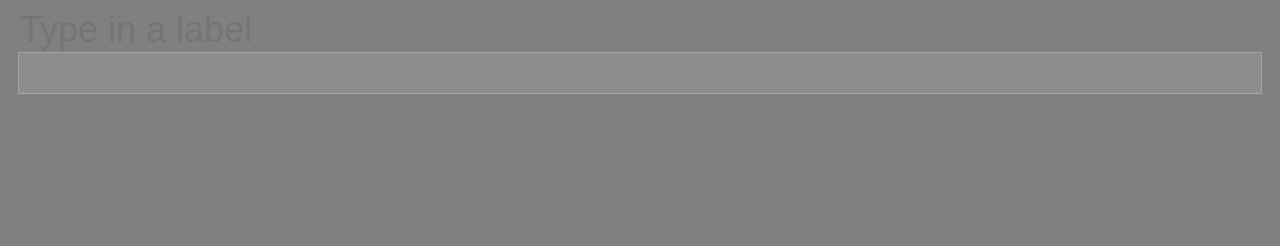
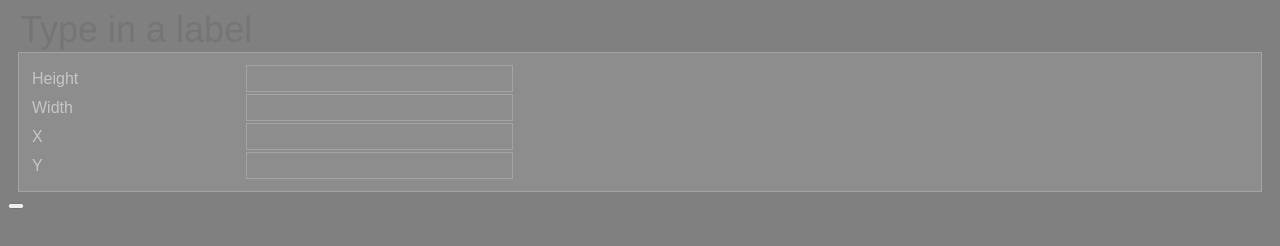
Before and after one commit to riazlatib/forms_for_africa, a plain HTML site: page index.html in a window 1280 px wide. Drawn offline with Linux system fonts and the light colour scheme.

Commit message:
table format

```diff
--- a/index.html
+++ b/index.html
@@ -13,9 +13,34 @@
     <script type="application/javascript" src="lib/js/app.js"></script>
   </head>
   <body>
-    <input type="text" name="labels_1" name="labels_1" class="labels" value="" placeholder="Type in a label"/>
+
+    <input type="text" id="labels_1" name="labels_1" class="labels" value="" placeholder="Type in a label"/>
     <div class="fields" name="fields_1" class="fields">
+      <table>
+        <tbody>
+          <tr>
+            <td class="field_details">Height</td>
+            <td class="field_values"><input type="text" id="height_1" name="height_1" class="height field_value_inputs" value=""></td>
+          </tr>
 
+          <tr>
+            <td class="field_details">Width</td>
+            <td class="field_values"><input type="text" id="width_1" name="width_1" class="width field_value_inputs" value=""></td>
+          </tr>
+
+          <tr>
+            <td class="field_details">X</td>
+            <td class="field_values"><input type="text" id="x_coord_1" name="x_coord_1" class="x_coord field_value_inputs" value=""></td>
+          </tr>
+
+          <tr>
+            <td class="field_details">Y</td>
+            <td class="field_values"><input type="text" id="y_coord_1" name="y_coord_1" class="y_coord field_value_inputs" value=""></td>
+          </tr>
+        </tbody>
+      </table>
     </div>
+
+    <button></button>
   </body>
 </html>
--- a/lib/css/styles.css
+++ b/lib/css/styles.css
@@ -1,5 +1,6 @@
 body {
   background-color: gray;
+  font-family: sans-serif;
 }
 
 .labels {
@@ -14,8 +15,26 @@ body {
 
 .fields {
   border: 1px solid rgb(255,255,255, 0.2);
-  height: 40px;
   background-color: rgb(255,255,255, 0.1);
   margin-left: 10px;
   margin-right: 10px;
+  padding: 10px;
 }
+
+.field_values {
+  width: 50%;
+  color: rgb(255,255,255,0.5);
+  border: 1px solid rgb(255,255,255, 0.2);
+}
+
+.field_details {
+  width: 40%;
+  color: rgb(255,255,255,0.5);
+}
+
+.field_value_inputs {
+  background: transparent;
+  border: none;
+  font-size: 18px;
+  color: rgb(255,255,255, 0.9);
+}
```
